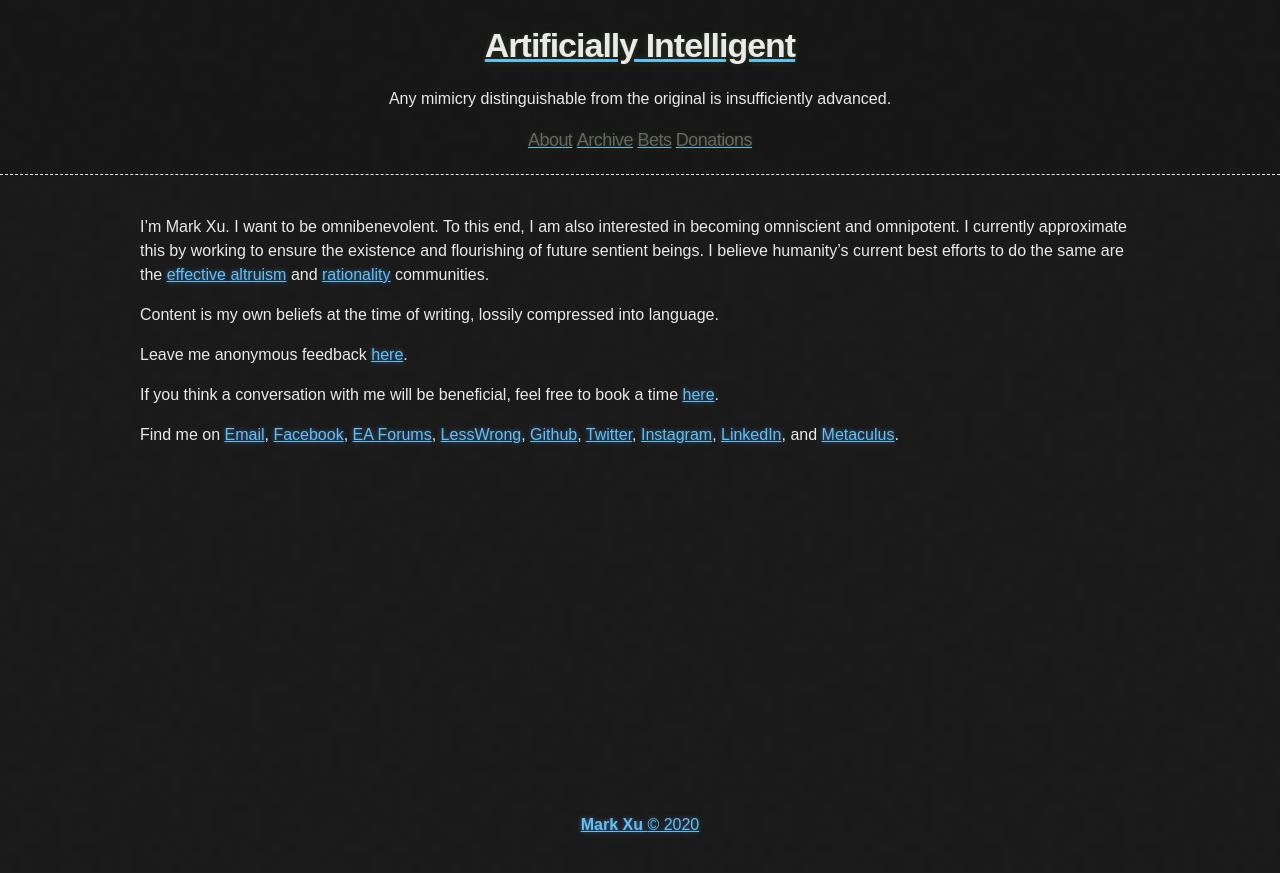
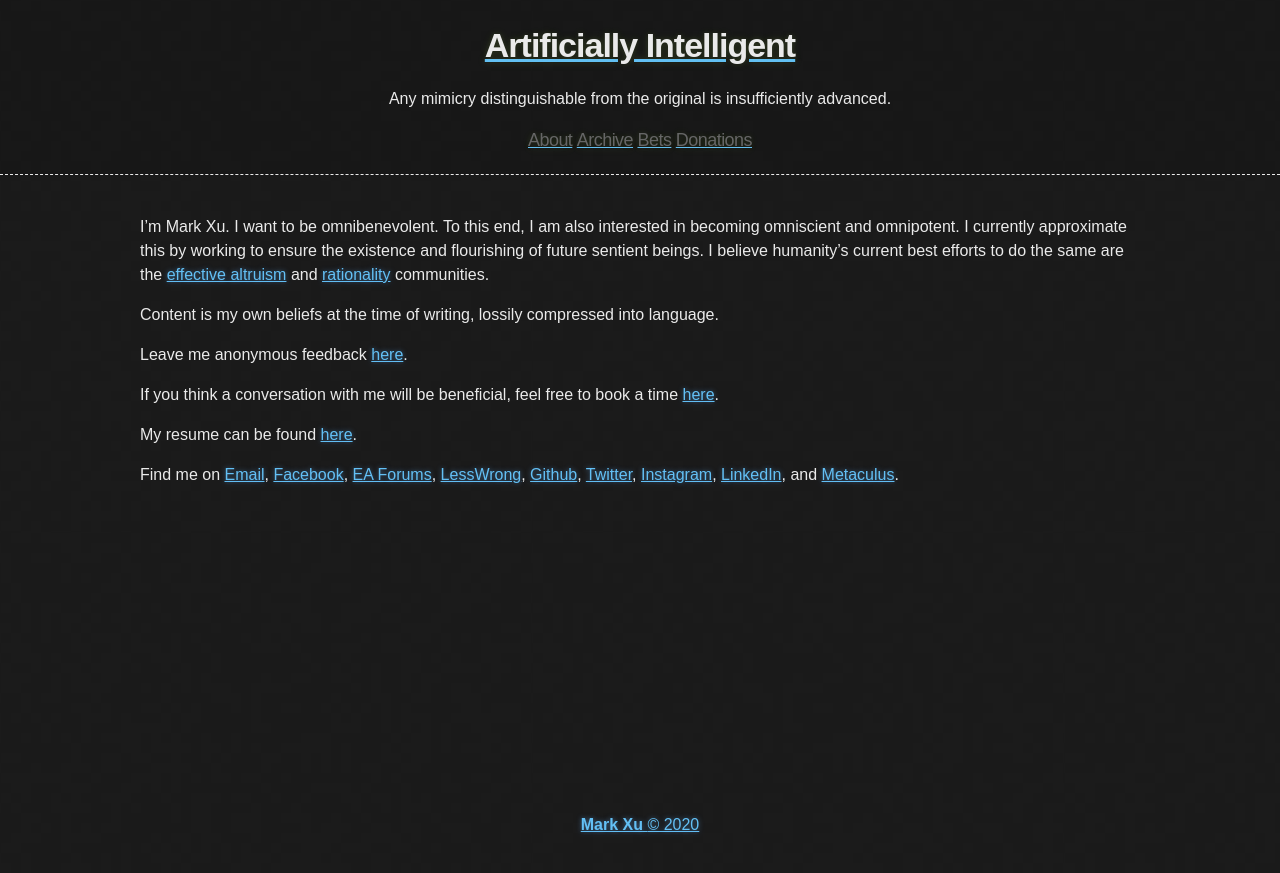
Before and after one commit to tocttou/hacker-blog, a Jekyll site: the page built from about.md, in a window 1280 px wide. Shown: the top 873 px of the page. Built offline with Jekyll 4.4.1, drawn with Linux system fonts in a browser that asks for light colours.

Commit message:
Update about.md

```diff
--- a/about.md
+++ b/about.md
@@ -11,4 +11,6 @@ Leave me anonymous feedback [here](https://www.admonymous.co/mark).
 
 If you think a conversation with me will be beneficial, feel free to book a time [here](https://calendly.com/markxu/conversation).
 
+My resume can be found [here](/downloads/resume.pdf).
+
 Find me on [Email](mailto:m@rkxu.me), [Facebook](https://www.facebook.com/mark.cool.7946), [EA Forums](https://forum.effectivealtruism.org/users/mark-xu), [LessWrong](https://www.lesswrong.com/users/mark-xu), [Github](https://github.com/markzxu), [Twitter](https://twitter.com/markzxu), [Instagram](https://www.instagram.com/markzxu/), [LinkedIn](https://www.linkedin.com/in/xu-mark/), and [Metaculus](https://www.metaculus.com/accounts/profile/112002/).
```
